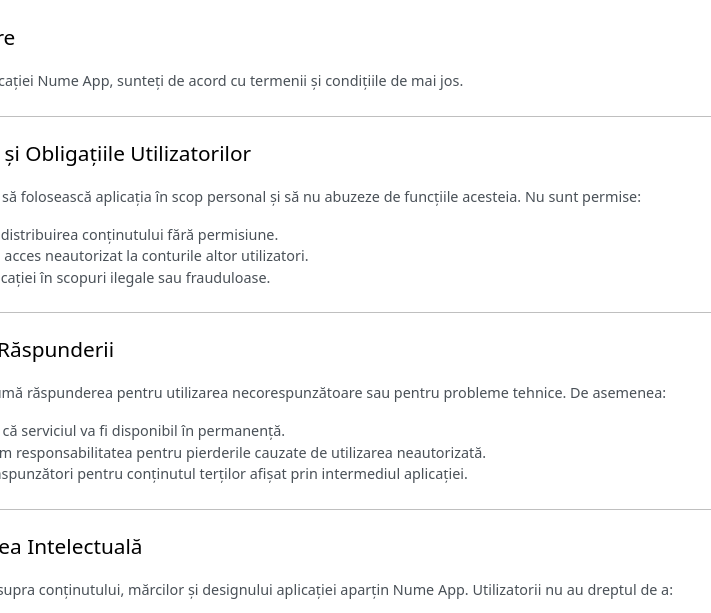
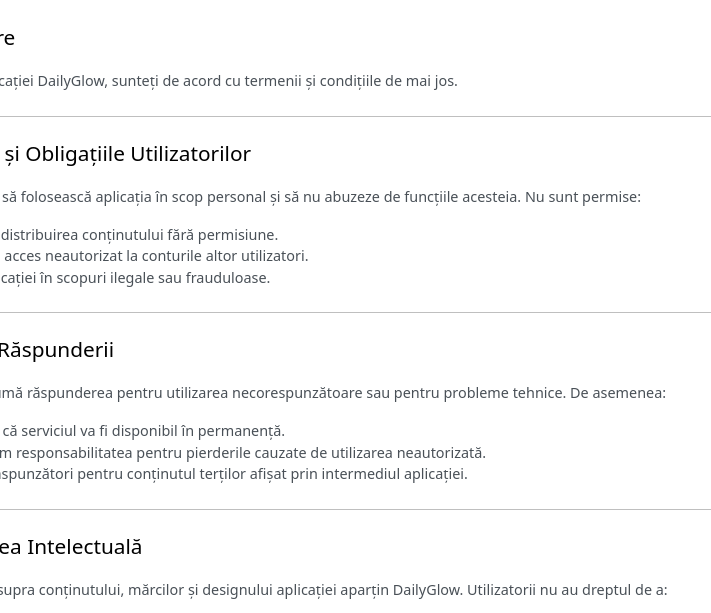
Before and after one commit to sebique2003/DailyGlow---PWeb-Project, a plain HTML site: page html/terms.html in a window 1280 px wide. Shown: the part 234-847 px from the top of the page, 199-910 px from the left. Drawn offline with Linux system fonts and the light colour scheme.

Commit message:
Modificat nume aplicatie

```diff
--- a/html/terms.html
+++ b/html/terms.html
@@ -41,7 +41,7 @@
 
         <div class="mt-4">
             <h2>1. Introducere</h2>
-            <p>Prin utilizarea aplicației Nume App, sunteți de acord cu termenii și condițiile de mai jos.</p>
+            <p>Prin utilizarea aplicației DailyGlow, sunteți de acord cu termenii și condițiile de mai jos.</p>
         </div>
         <hr>
 
@@ -69,7 +69,7 @@
 
         <div class="mt-4">
             <h2>4. Proprietatea Intelectuală</h2>
-            <p>Toate drepturile asupra conținutului, mărcilor și designului aplicației aparțin Nume App. Utilizatorii nu au dreptul de a:</p>
+            <p>Toate drepturile asupra conținutului, mărcilor și designului aplicației aparțin DailyGlow. Utilizatorii nu au dreptul de a:</p>
             <ul>
                 <li>Modifica, copia sau distribui conținutul fără consimțământ.</li>
                 <li>Folosi numele aplicației în scop comercial fără acord.</li>
```
